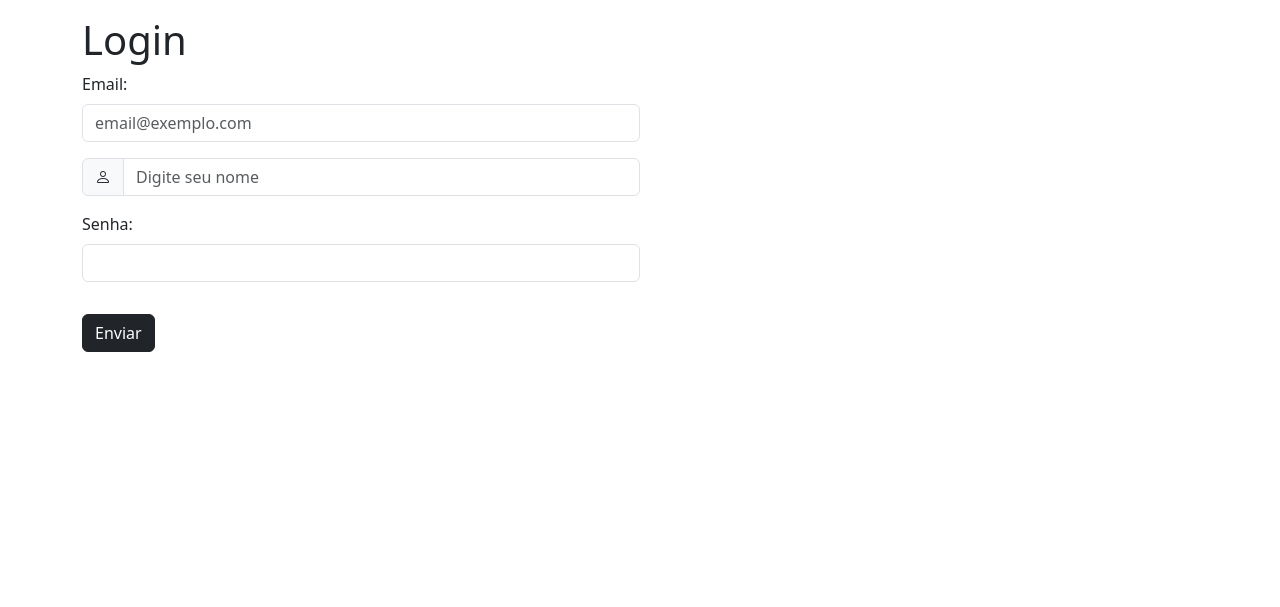
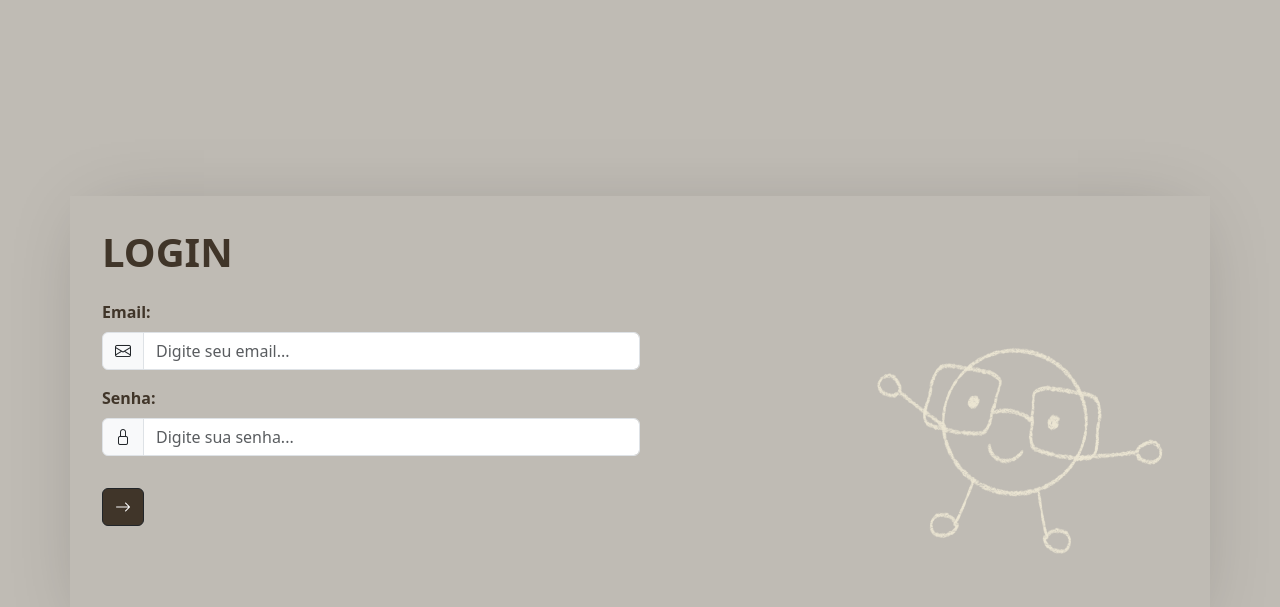
Before and after one commit to StefanyLino/Bootstrap_Intro, a plain HTML site: page ex5b-al-fazer-formulario-(ex)/ex5b.html in a window 1280 px wide. Drawn offline with nearby package versions, Linux system fonts and the light colour scheme; files that its build step writes are made by us from their sources.

Commit message:
Exercício 5

```diff
--- a/ex5b-al-fazer-formulario-(ex)/ex5b.html
+++ b/ex5b-al-fazer-formulario-(ex)/ex5b.html
@@ -16,38 +16,36 @@
 </head>
 <body>
 
-    <div class="container mt-3">
-        <h1>Login</h1>
+    <div class="container mt-3 position-absolute top-50 start-50 left-50 translate-middle">
+        <h1 class="text-uppercase">Login</h1>
         <form class="custom-form">
-
+            <img src="LOGO.png" alt="" class="rounded float-end">
             <div class="col-sm-6 mb-3">
-
-                <label for="email" class="form-label">
+                <label for="email" class="form-label mt-3">
                     Email:
                 </label>
-                <input type="text" class="form-control custom-input" placeholder="email@exemplo.com" id="email">
-
-
-            <div class="input-group mt-3">
+            <div class="input-group">
                 <span class="input-group-text custom-icon">
-                    <i class="bi bi-person"></i>
+                    <i class="bi-envelope"></i>
                 </span>
-                <input type="text" class="form-control custom-input" placeholder="Digite seu nome">
+                <input type="text" class="form-control custom-input" placeholder="Digite seu email...">
             </div>
 
-            <label for="senha" class="form-label mt-3">
+            <label for="email" class="form-label mt-3">
                 Senha:
             </label>
-            <input type="password" class="form-control custom-input">
-
+            <div class="input-group">
+                <span class="input-group-text custom-icon">
+                <i class="bi-lock"></i>
+                </span>
+                <input type="password" placeholder="Digite sua senha..." class="form-control custom-input">
+            </div>
             </div>
 
-            <button type="submit" class="btn btn-dark custom-button mt-3">Enviar</button>
+            <button type="submit" class="btn btn-dark custom-button mt-3"><i class="bi-arrow-right"></i></button>
 
         </form>
-
     </div>
-
     <script src="https://cdn.jsdelivr.net/npm/bootstrap@5.3.0/dist/js/bootstrap.bundle.min.js"></script>
 </body>
 </html>
--- /dev/null
+++ b/ex5b-al-fazer-formulario-(ex)/styles.css
@@ -0,0 +1,37 @@
+h1{
+font-weight: bold;
+}
+
+body{
+    background-color: #BFBBB4;
+}
+
+h1{
+    color: #403529;
+}
+
+label{
+    color: #403529;
+    font-weight: bold;
+}
+
+.container{
+    -webkit-box-shadow: 0px 2px 74px -21px rgba(0, 0, 0, 0.212);
+    -moz-box-shadow: 0px 2px 74px -21px rgba(0,0,0,0.212);
+    box-shadow: 0px 2px 74px -21px rgba(0,0,0,0.212);
+    padding: 2rem;
+}
+
+.btn{
+    background-color: #403529;
+    transition: 0.3s;
+}
+
+.btn:hover{
+    background-color: #2c241b;
+}
+
+form img{
+    width: 20rem;
+
+}
```
Also changed, not shown: ex5b-al-fazer-formulario-(ex)/LOGO.png (added).
